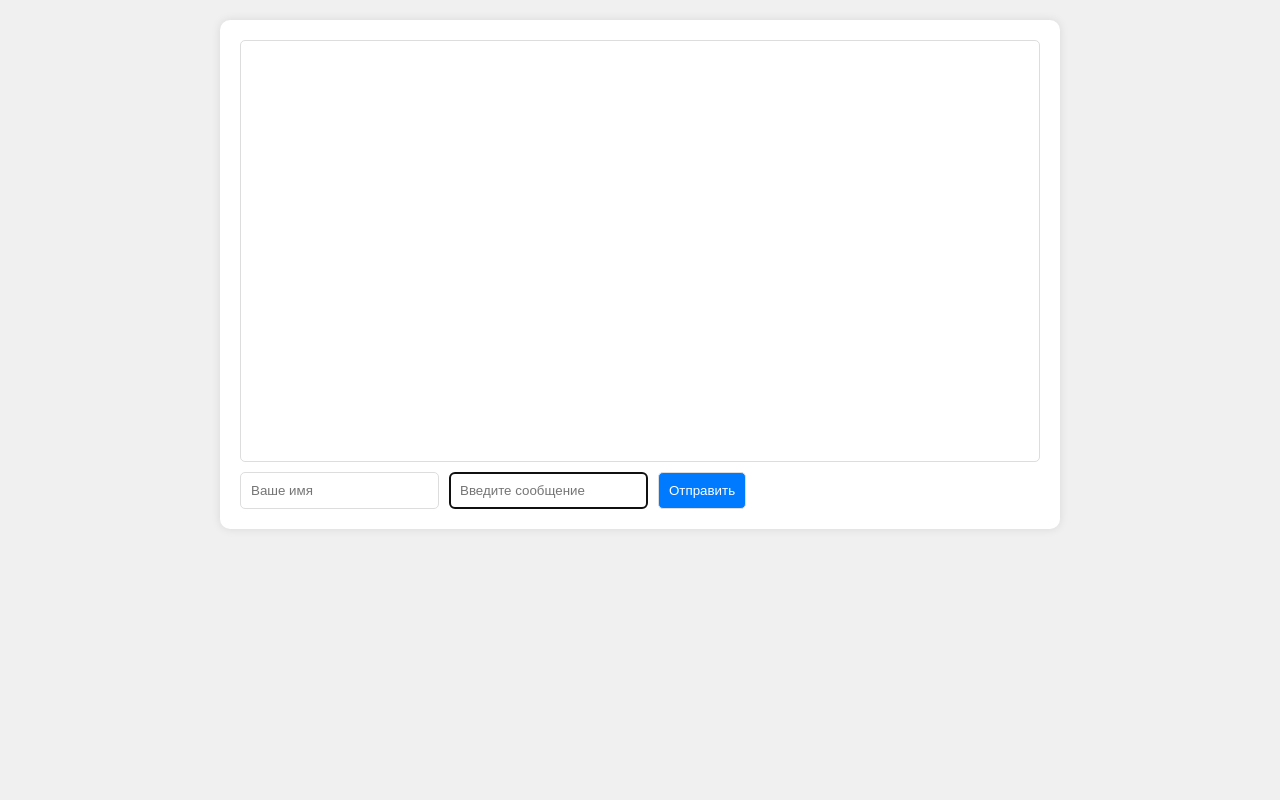
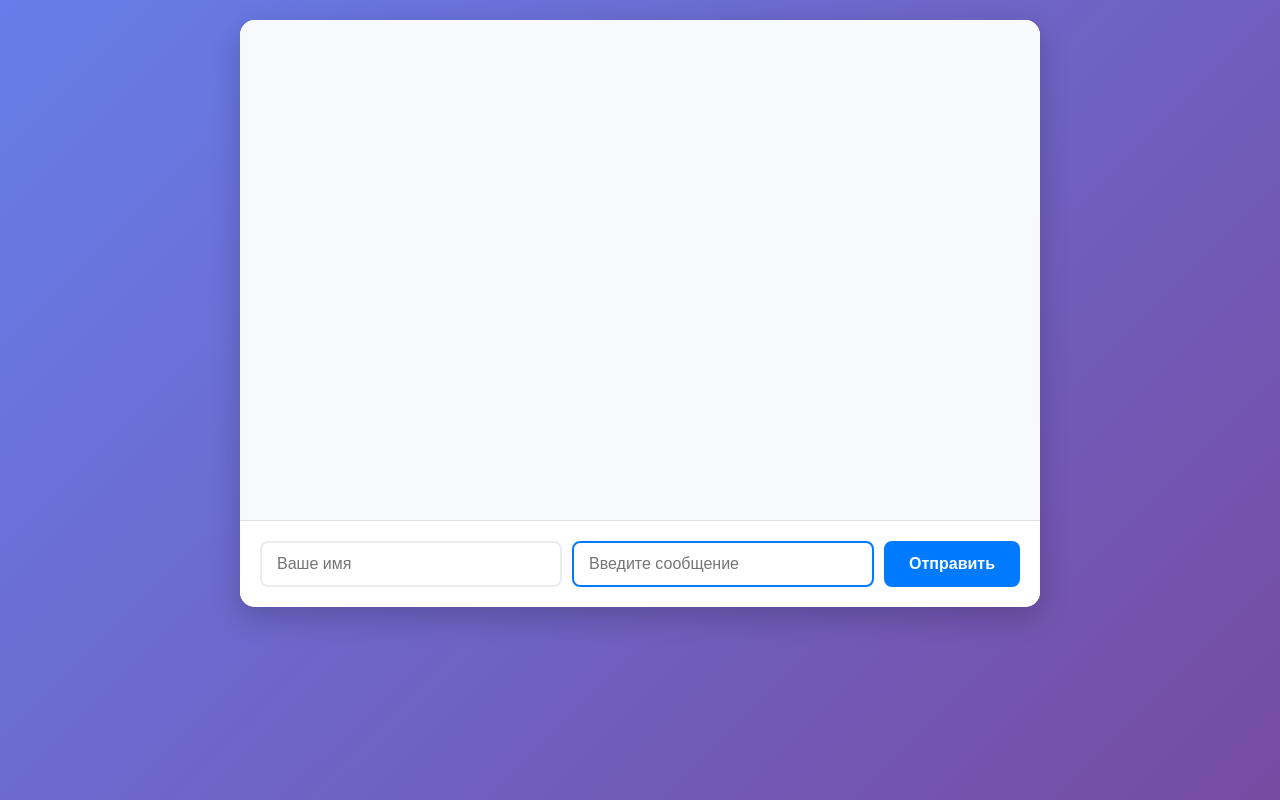
Before and after one commit to opiumsex/-, a website: page public/index.html in a window 1280 px wide. Drawn offline with nearby package versions, Linux system fonts and the light colour scheme; no server answers.

Commit message:
Update style.css

```diff
--- a/public/style.css
+++ b/public/style.css
@@ -1,45 +1,119 @@
+* {
+    box-sizing: border-box;
+    margin: 0;
+    padding: 0;
+}
+
 body {
-    font-family: Arial, sans-serif;
-    margin: 0;
+    font-family: 'Arial', sans-serif;
+    background: linear-gradient(135deg, #667eea 0%, #764ba2 100%);
+    min-height: 100vh;
     padding: 20px;
-    background-color: #f0f0f0;
 }
 
 .chat-container {
     max-width: 800px;
     margin: 0 auto;
     background: white;
-    border-radius: 10px;
-    padding: 20px;
-    box-shadow: 0 0 10px rgba(0,0,0,0.1);
+    border-radius: 15px;
+    overflow: hidden;
+    box-shadow: 0 10px 30px rgba(0,0,0,0.2);
 }
 
 .messages {
-    height: 400px;
+    height: 500px;
     overflow-y: auto;
-    border: 1px solid #ddd;
-    padding: 10px;
-    margin-bottom: 10px;
-    border-radius: 5px;
+    padding: 20px;
+    background: #f8f9fa;
+}
+
+.message {
+    margin-bottom: 15px;
+    padding: 10px 15px;
+    background: white;
+    border-radius: 10px;
+    box-shadow: 0 2px 5px rgba(0,0,0,0.1);
+}
+
+.username {
+    font-weight: bold;
+    color: #007bff;
+    margin-right: 10px;
+}
+
+.time {
+    font-size: 0.8em;
+    color: #6c757d;
+}
+
+.message-text {
+    margin-top: 5px;
+    color: #333;
+}
+
+.system-message {
+    text-align: center;
+    color: #6c757d;
+    font-style: italic;
+    margin: 10px 0;
 }
 
 .input-area {
     display: flex;
     gap: 10px;
+    padding: 20px;
+    background: white;
+    border-top: 1px solid #dee2e6;
 }
 
-input, button {
-    padding: 10px;
-    border: 1px solid #ddd;
-    border-radius: 5px;
+input {
+    flex: 1;
+    padding: 12px 15px;
+    border: 2px solid #e9ecef;
+    border-radius: 8px;
+    font-size: 16px;
+    outline: none;
+    transition: border-color 0.3s;
+}
+
+input:focus {
+    border-color: #007bff;
 }
 
 button {
+    padding: 12px 25px;
     background: #007bff;
     color: white;
+    border: none;
+    border-radius: 8px;
     cursor: pointer;
+    font-size: 16px;
+    font-weight: bold;
+    transition: background 0.3s;
 }
 
 button:hover {
     background: #0056b3;
 }
+
+button:active {
+    transform: translateY(1px);
+}
+
+/* Полоса прокрутки */
+.messages::-webkit-scrollbar {
+    width: 6px;
+}
+
+.messages::-webkit-scrollbar-track {
+    background: #f1f1f1;
+}
+
+.messages::-webkit-scrollbar-thumb {
+    background: #c1c1c1;
+    border-radius: 3px;
+}
+
+.messages::-webkit-scrollbar-thumb:hover {
+    background: #a8a8a8;
+}
```
